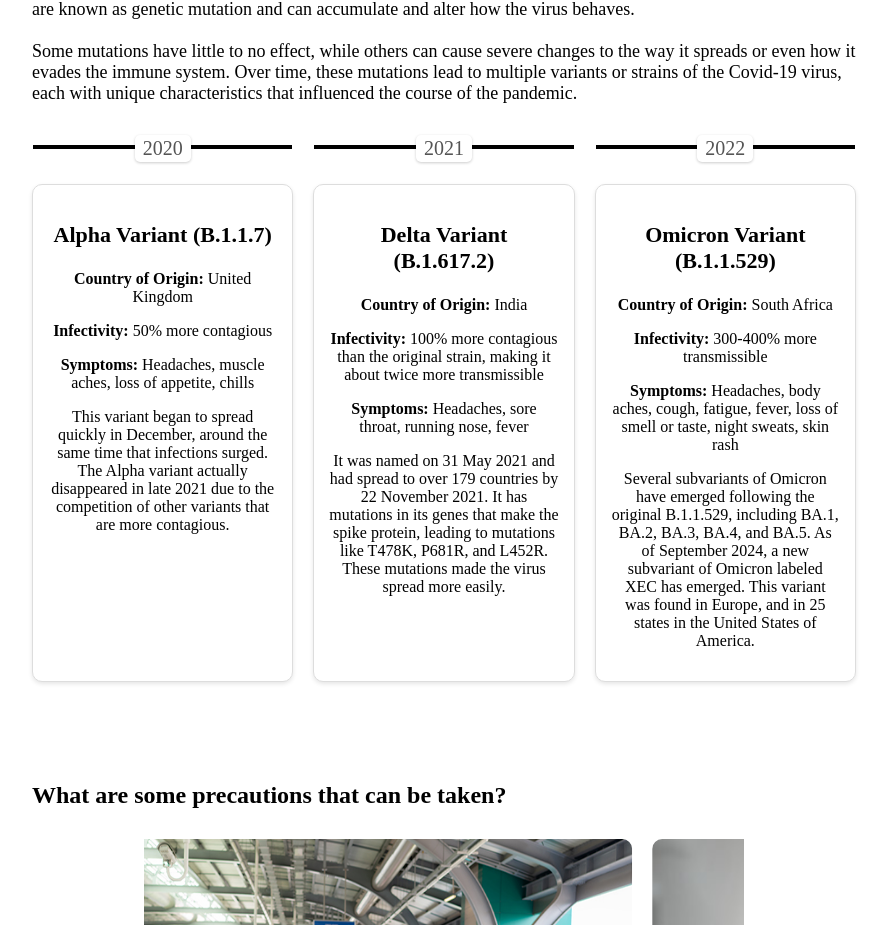
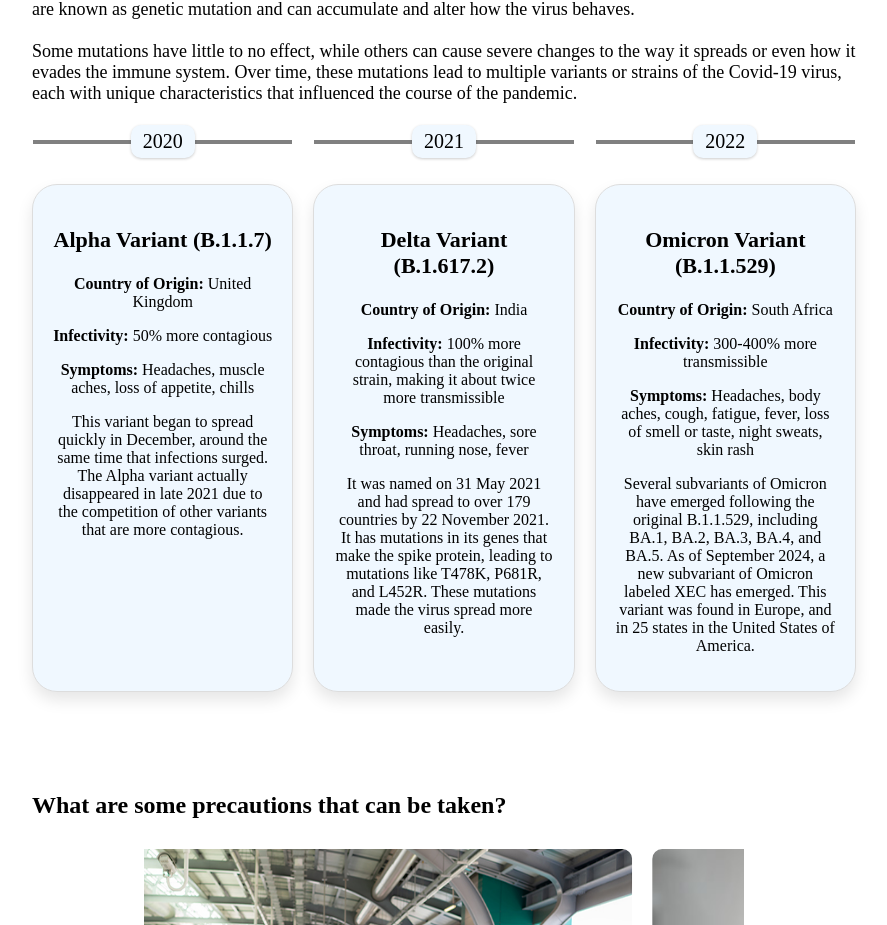
Before and after one commit to jq058/CSS-ASSG-latest, a Next.js app: page / in a window 1280 px wide. Shown: the part 1590-2515 px from the top of the page, without its empty margins (356-1243 px from the left). Built offline with nearby package versions, Linux system fonts and the light colour scheme.

Commit message:
modified cards

```diff
--- a/app/components/Overview.jsx
+++ b/app/components/Overview.jsx
@@ -42,11 +42,6 @@ export default function CovidOverviewPage() {
             </p>
           </div>
         </section>
-
-        {/* Footer
-        <footer style={{ marginTop: '40px', textAlign: 'center', color: '#999', fontSize: '14px' }}>
-          © 2025 COVID-19 Info Hub. All rights reserved.
-        </footer> */}
       </div>
     );
   }
--- a/app/components/TableofContents.jsx
+++ b/app/components/TableofContents.jsx
@@ -169,13 +169,14 @@ export default function TableOfContentsPage() {
           {variantsData.map((variant, index) => (
             <div key={index} style={{
               position: 'relative',
-              backgroundColor: '#fff',
-              padding: '15px',
-              borderRadius: '10px',
+              backgroundColor: '#F0F8FF',
+              padding: '20px',
+              borderRadius: '25px',
               border: '1px solid #ddd',
-              boxShadow: '0 2px 4px rgba(0, 0, 0, 0.1)',
+              boxShadow: '0 8px 16px rgba(0, 0, 0, 0.1)',
               width: '30%',
               textAlign: 'center',
+              transition: 'transform 0.3s ease',
               zIndex: 1
             }}>
               {/* Variant Name */}
@@ -190,26 +191,27 @@ export default function TableOfContentsPage() {
               {/* Line */}
               <div style={{
                 position: 'absolute',
-                top: '-8%',
+                top: '-45px',
                 left: '0',
                 right: '0',
                 height: '4px',  // Line thickness
-                backgroundColor: 'black',  // Line color
-                zIndex: 0  // Send the line behind the labels
+                backgroundColor: 'grey',  // Line color
+                zIndex: 1  // Send the line behind the labels
                 }}></div>
 
               {/* Year Label */}
               <span style={{
                 position: 'absolute',
-                top: '-50px',
+                top: '-60px',
                 left: '50%',
                 transform: 'translateX(-50%)',
-                backgroundColor: '#fff',
-                padding: '2px 8px',
-                borderRadius: '5px',
+                backgroundColor: '#F0F8FF',
+                padding: '5px 12px',
+                borderRadius: '10px',
                 boxShadow: '0 1px 3px rgba(0,0,0,0.2)',
                 fontSize: '20px',
-                color: '#555'
+                color: 'black',
+                zIndex: 2
               }}>{variant.year}</span>
             </div>
           ))}
```
